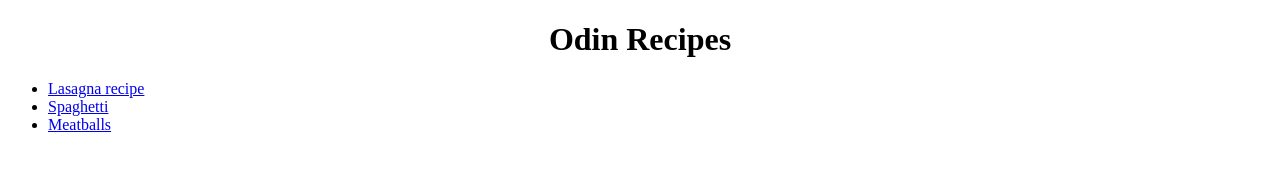
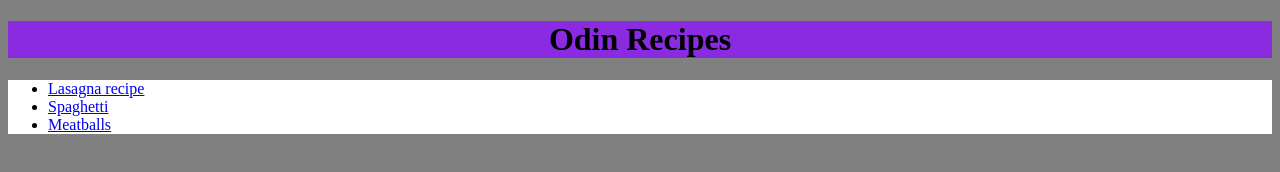
Before and after one commit to saltxd/odin-recipes, a plain HTML site: page index.html in a window 1280 px wide. Drawn offline with Linux system fonts and the light colour scheme.

Commit message:
Change homepage style on index.html & edit css

```diff
--- a/index.html
+++ b/index.html
@@ -5,8 +5,8 @@
         <title>Odin Recipes</title>
         <link rel="stylesheet" href="style.css">
     </head>
-    <body>
-        <div class="title">
+    <body class="homepage">
+        <div class="title" id="home">
         <h1>Odin Recipes</h1>
         </div>
 
--- a/style.css
+++ b/style.css
@@ -9,6 +9,10 @@
 
 .title {
     text-align: center;
+}
+
+#home{
+    background-color: blueviolet;
 }
 
 .list{
@@ -25,3 +29,7 @@
     width: 75px;
     height: 25px;
 }
+
+.homepage{
+    background-color: gray;
+}
```
